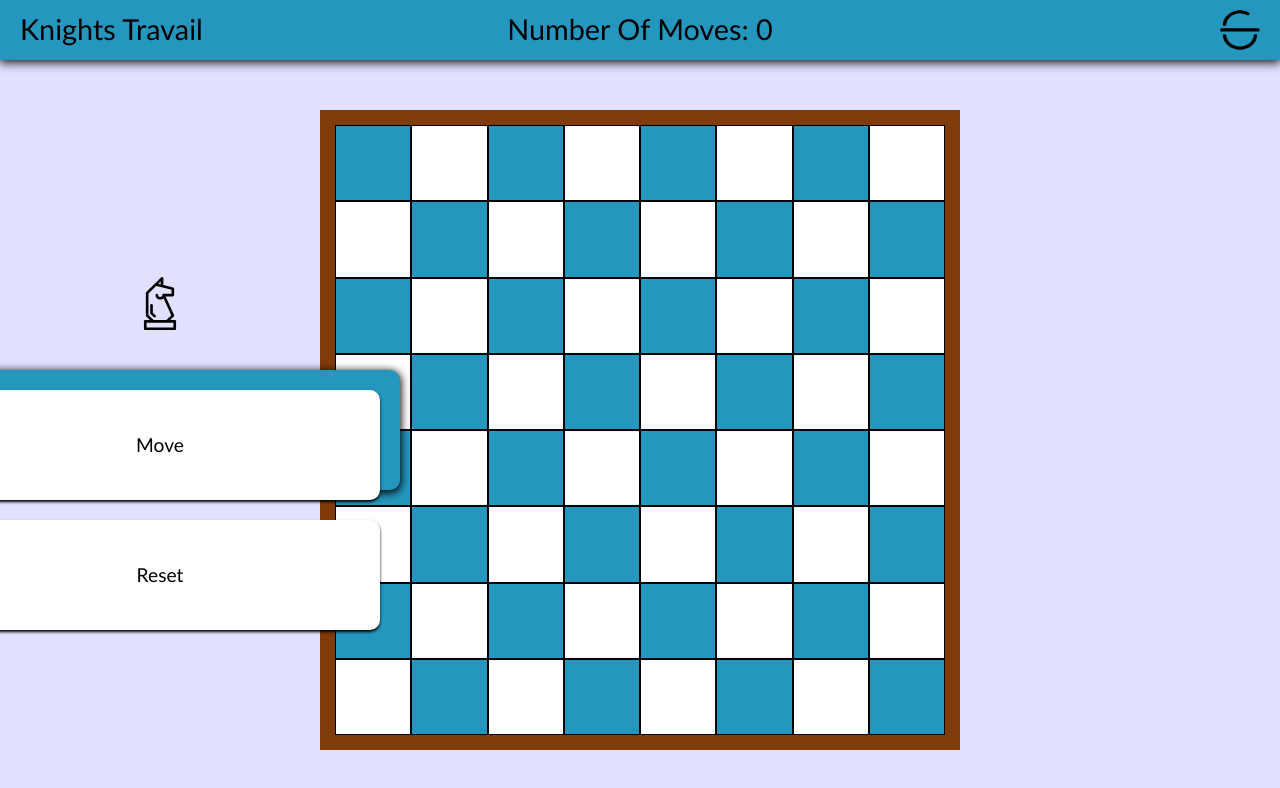
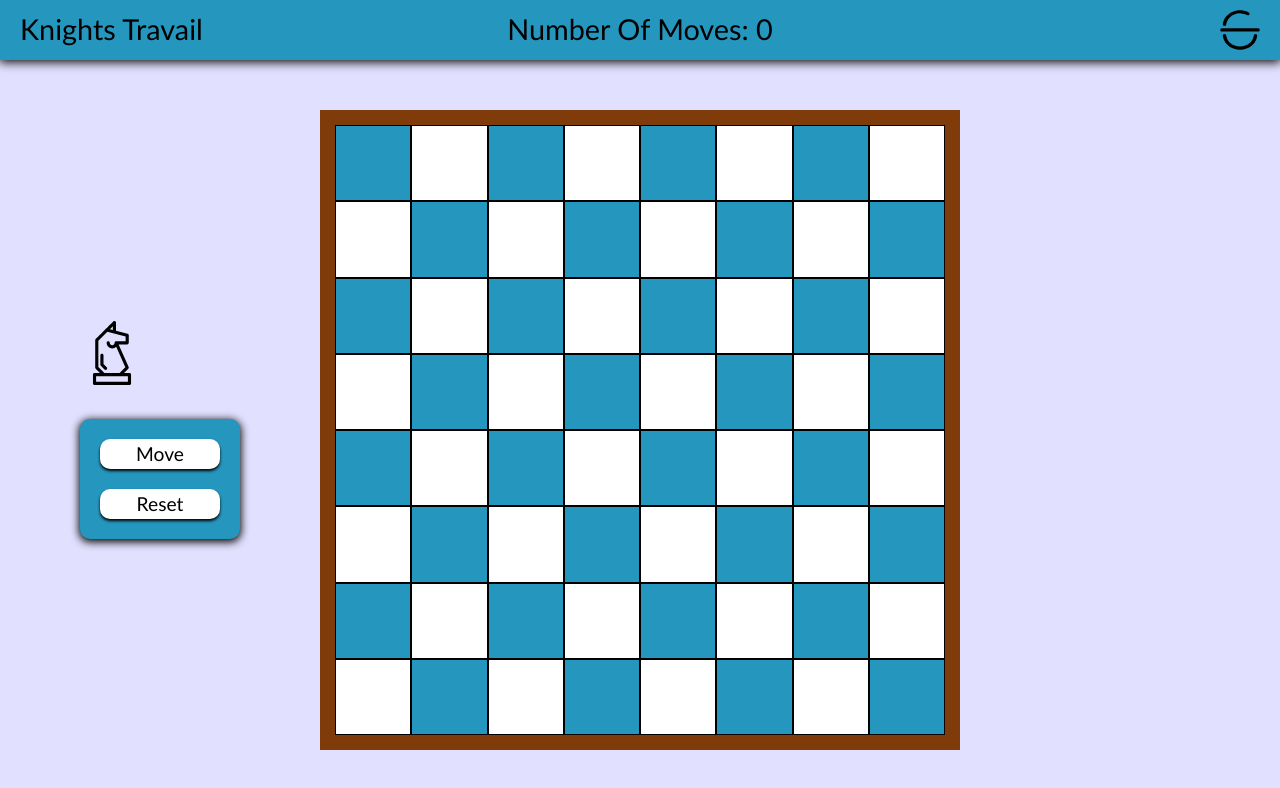
Before and after one commit to grazomarin/knights-travails, a React (Vite) app: page / in a window 1280 px wide. Shown: the top 788 px of the page. Built offline with nearby package versions, Linux system fonts and the light colour scheme.

Commit message:
fix(index.scss): fix Main component not properly scaling on screen size change
- some style convention changes

```diff
--- a/src/components/Cell.jsx
+++ b/src/components/Cell.jsx
@@ -1,13 +1,7 @@
-import React, { useState } from 'react';
-import {
-	useKnightPosition,
-	useSetKnightPosition,
-} from './context/KnightMovedContext';
-import { useSetMoveCount } from './context/MoveCountContext';
-import {
-	useSelectedCell,
-	useSetSelectedCell,
-} from './context/SelectedCellContext';
+import React, { useState } from "react";
+import { useKnightPosition, useSetKnightPosition } from "./context/KnightMovedContext";
+import { useSetMoveCount } from "./context/MoveCountContext";
+import { useSelectedCell, useSetSelectedCell } from "./context/SelectedCellContext";
 
 const Cell = ({ coords, id, children, checkIfCoordsEqual }) => {
 	const knightPosition = useKnightPosition();
@@ -17,11 +11,8 @@ const Cell = ({ coords, id, children, checkIfCoordsEqual }) => {
 	const setMoveCount = useSetMoveCount();
 
 	function handleClick() {
-		if (!knightPosition.x) return;
-		if (
-			!checkIfCoordsEqual(knightPosition, coords) &&
-			!checkIfCoordsEqual(selectedCell, coords)
-		) {
+		if (knightPosition.x == null) return;
+		if (!checkIfCoordsEqual(knightPosition, coords) && !checkIfCoordsEqual(selectedCell, coords)) {
 			setSelectedCell({
 				x: coords.x,
 				y: coords.y,
@@ -31,9 +22,9 @@ const Cell = ({ coords, id, children, checkIfCoordsEqual }) => {
 
 	function handleDrop(e) {
 		e.preventDefault();
-		const targetClassName = e.target.className.split(' ')[0];
+		const targetClassName = e.target.className.split(" ")[0];
 
-		if (targetClassName === 'cell') {
+		if (targetClassName === "cell") {
 			setKnightPosition({
 				x: coords.x,
 				y: coords.y,
@@ -52,11 +43,11 @@ const Cell = ({ coords, id, children, checkIfCoordsEqual }) => {
 				backgroundColor: `${
 					coords.y % 2
 						? coords.x % 2
-							? 'rgb(37, 150, 190)'
-							: 'rgb(255, 255, 255)'
+							? "rgb(37, 150, 190)"
+							: "rgb(255, 255, 255)"
 						: coords.x % 2
-						? 'rgb(255, 255, 255)'
-						: 'rgb(37, 150, 190)'
+						? "rgb(255, 255, 255)"
+						: "rgb(37, 150, 190)"
 				}`,
 			}}
 		>
--- a/src/components/context/KnightMovedContext.jsx
+++ b/src/components/context/KnightMovedContext.jsx
@@ -1,4 +1,4 @@
-import React, { useContext, useState } from 'react';
+import React, { useContext, useState } from "react";
 
 const KnightPositionContext = React.createContext();
 const SetKnightPositionContext = React.createContext();
--- a/src/components/context/MoveCountContext.jsx
+++ b/src/components/context/MoveCountContext.jsx
@@ -1,4 +1,4 @@
-import React, { useContext, useState } from 'react';
+import React, { useContext, useState } from "react";
 
 const MoveCount = React.createContext();
 const SetMoveCount = React.createContext();
@@ -11,9 +11,7 @@ export const MoveCountProvider = ({ children }) => {
 
 	return (
 		<MoveCount.Provider value={count}>
-			<SetMoveCount.Provider value={setCount}>
-				{children}
-			</SetMoveCount.Provider>
+			<SetMoveCount.Provider value={setCount}>{children}</SetMoveCount.Provider>
 		</MoveCount.Provider>
 	);
 };
--- a/src/components/context/SelectedCellContext.jsx
+++ b/src/components/context/SelectedCellContext.jsx
@@ -1,4 +1,4 @@
-import React, { useContext, useState } from 'react';
+import React, { useContext, useState } from "react";
 
 const selectedCellContext = React.createContext();
 const SetSelectedCellContext = React.createContext();
--- a/src/styles/index.scss
+++ b/src/styles/index.scss
@@ -47,6 +47,18 @@ html {
 	}
 }
 
+.main {
+	display: grid;
+	grid-template-columns: 1fr 1fr 1fr;
+	grid-template-areas: "left board right";
+	align-items: center;
+	justify-content: center;
+	justify-items: center;
+
+	position: relative;
+	width: 100vw;
+}
+
 .board {
 	display: grid;
 	grid-template: repeat(8, 1fr) / repeat(8, 1fr);
@@ -56,6 +68,10 @@ html {
 	width: $board-dimensions;
 	border: 15px solid $board-border-color;
 
+	grid-area: board;
+
+
+
 	.cell {
 		display: flex;
 		justify-content: center;
@@ -64,28 +80,19 @@ html {
 	}
 }
 
-.main {
-	display: flex;
-	align-items: center;
-	justify-content: center;
-
-	position: relative;
-	width: 100vw;
-}
 
 .left {
 	display: flex;
-	flex-flow: column;
-	align-items: center;
-	justify-content: space-between;
-	gap: 30px;
+	flex-direction: column;
+	gap:30px;
 
-	position: absolute;
-	left: calc((100vw - $board-dimensions) / 4);
-	transform: translate(-50%, 0);
+	grid-area: "left";
+
 
 	.knight-cont {
-		position: absolute;
+		display: flex;
+		justify-content: center;
+		justify-items: center;
 		top: calc(0px - $board-dimensions / 12 - $small-dimension * 2);
 	}
 
@@ -93,6 +100,7 @@ html {
 		display: flex;
 		flex-direction: column;
 		gap: $small-dimension;
+
 
 		background-color: $tile-color1;
 		box-shadow: black 0 2px 8px 1px;
@@ -125,7 +133,9 @@ html {
 }
 
 .knight {
-	width: calc($board-dimensions / 12);
+	width: calc($board-dimensions / 10);
+
+
 	&:hover {
 		cursor: grab;
 	}
```
Also changed, not shown: src/App.jsx (+6 -6 lines), src/components/Header.jsx (+8 -4 lines), src/components/Knight.jsx (+10 -3 lines), src/index.jsx (+7 -5 lines).
